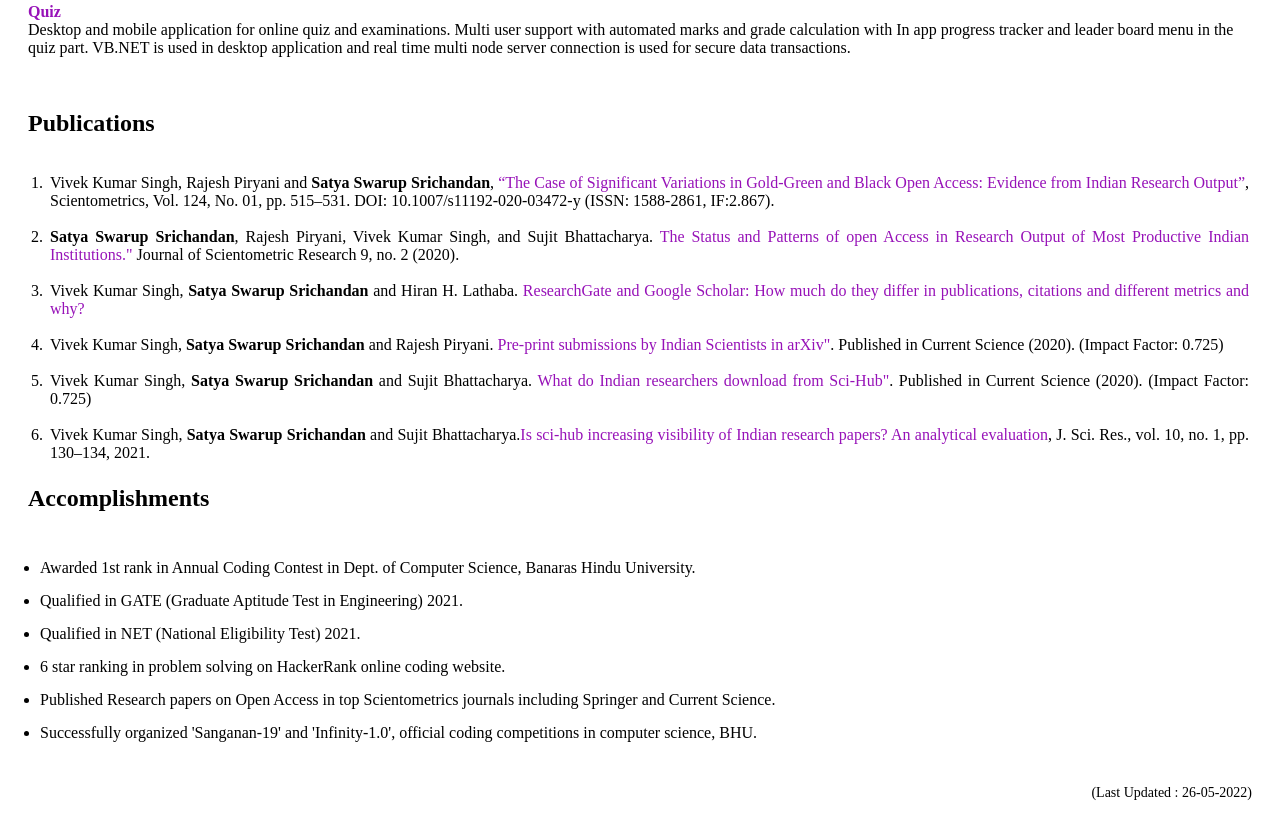
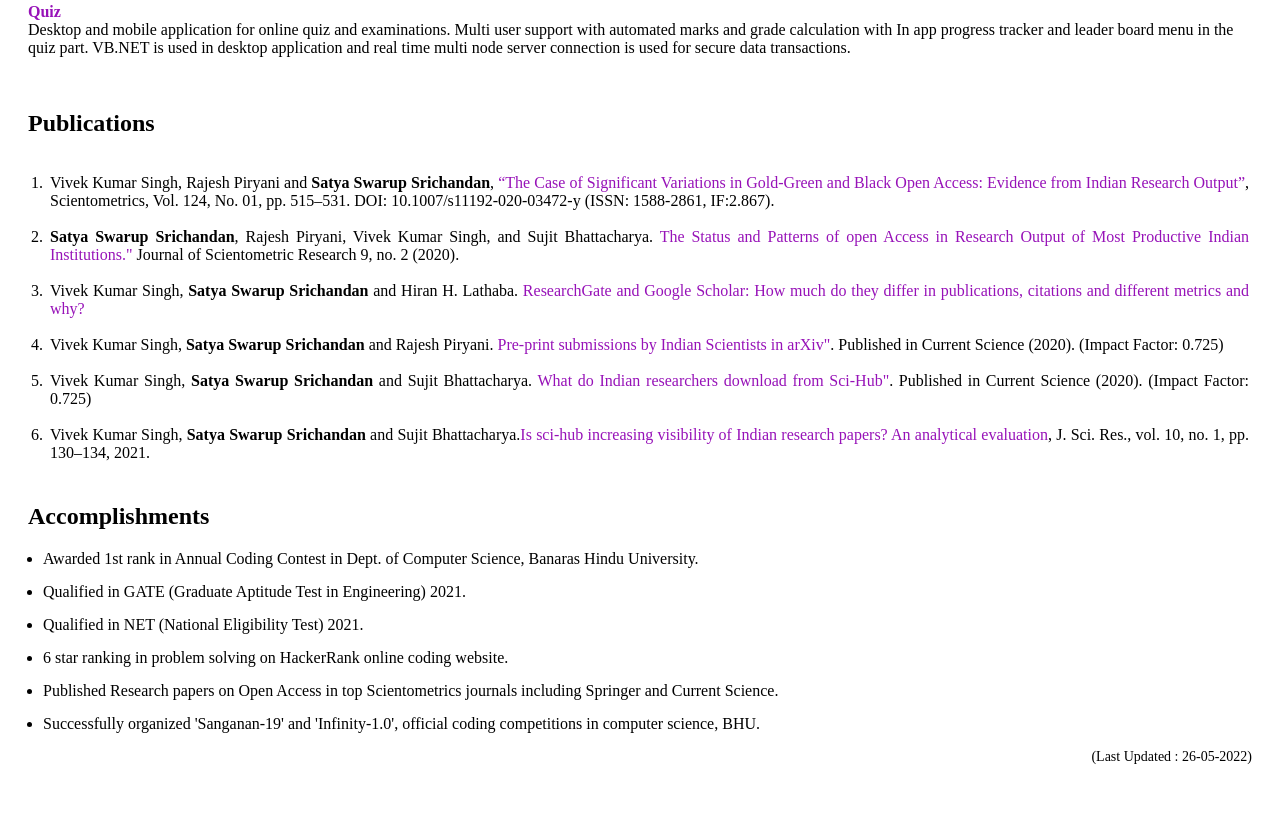
Before and after one commit to satyaswarup98/satyaswarup98.github.io, a plain HTML site: page index.html in a window 1280 px wide. Shown: the part 891-1720 px from the top of the page. After the commit the page ends 1684 px from the top, so only its background shows below. Drawn offline with Linux system fonts and the light colour scheme; a web font is replaced by a local one.

Commit message:
Update (26-05-22)

```diff
--- a/index.html
+++ b/index.html
@@ -30,7 +30,7 @@ li{
 }
 
 ul {
-    padding: 12px;
+    padding-left: 15px;
 }
 
 .img1 {
@@ -286,7 +286,7 @@ body{
 		<tr><td align="left" valign="top"><p style=" min-width:15px;">5. </p></td><td><p align="justify">Vivek Kumar Singh, <b>Satya Swarup Srichandan</b> and Sujit Bhattacharya. <a href="publication_3.pdf" target="_blank"> What do Indian researchers download from Sci-Hub"</a>. Published in Current Science (2020). (Impact Factor: 0.725)</p></td></tr>
 		<tr><td align="left" valign="top"><p style=" min-width:15px;">6. </p></td><td><p align="justify">Vivek Kumar Singh, <b>Satya Swarup Srichandan</b> and Sujit Bhattacharya.<a href="http://www.jscires.org/article/410" target="_blank">Is sci-hub increasing visibility of Indian research papers? An analytical evaluation</a>, J. Sci. Res., vol. 10, no. 1, pp. 130–134, 2021.</p></td></tr>
 	</table>
-
+	<br>
 
 	<h2 id="acc">Accomplishments</h2>
 	<ul>
```
